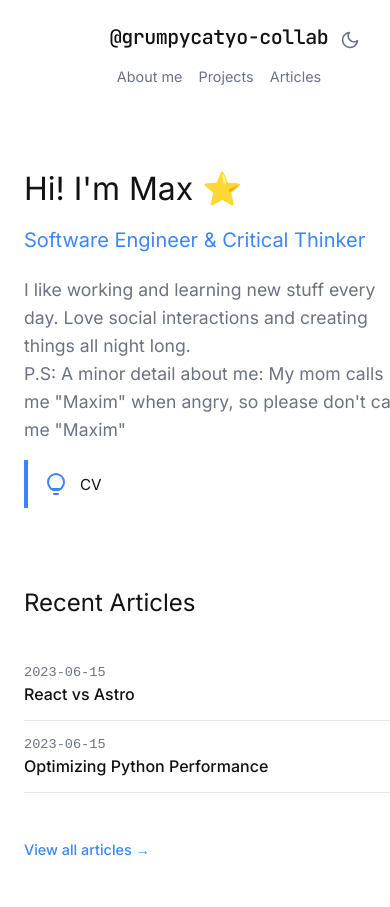
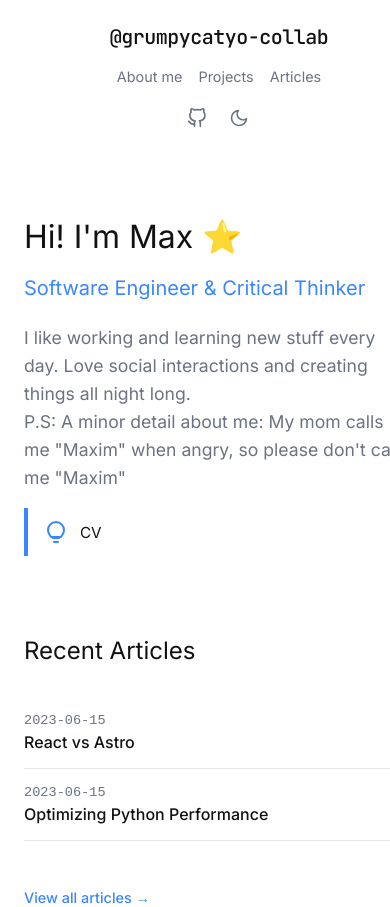
Before and after one commit to grumpycatyo-collab/max-plamadeala.com, an Astro site: page / in a window 390 px wide. Shown: the top 907 px of the page. Before the commit the page ends 859 px from the top, so only its background shows below. Built offline with nearby package versions, Linux system fonts and the light colour scheme; Astro itself is replaced by a stand-in of ours.

Commit message:
Details matter (#7)
* Add github icon

* Adjust header controls positioning on mobile

* Fix header

```diff
--- a/src/components/Header.astro
+++ b/src/components/Header.astro
@@ -4,7 +4,6 @@
 const pathname = new URL(Astro.request.url).pathname;
 const currentPath = pathname.slice(1); // remove the first "/"
 ---
-
 <header>
   <div class="container header-container">
     <div class="logo">
@@ -23,6 +22,12 @@
         </li>
       </ul>
     </nav>
+    <div class="header-controls">
+      <a href="https://github.com/grumpycatyo-collab" target="_blank" rel="noopener noreferrer" aria-label="GitHub profile" class="github-button">
+        <svg xmlns="http://www.w3.org/2000/svg" viewBox="0 0 24 24" fill="none" stroke="currentColor" stroke-width="2" stroke-linecap="round" stroke-linejoin="round" width="20" height="20">
+          <path d="M9 19c-5 1.5-5-2.5-7-3m14 6v-3.87a3.37 3.37 0 0 0-.94-2.61c3.14-.35 6.44-1.54 6.44-7A5.44 5.44 0 0 0 20 4.77 5.07 5.07 0 0 0 19.91 1S18.73.65 16 2.48a13.38 13.38 0 0 0-7 0C6.27.65 5.09 1 5.09 1A5.07 5.07 0 0 0 5 4.77a5.44 5.44 0 0 0-1.5 3.78c0 5.42 3.3 6.61 6.44 7A3.37 3.37 0 0 0 9 18.13V22"></path>
+        </svg>
+      </a>
       <button id="theme-toggle" aria-label="Toggle dark mode">
         <svg xmlns="http://www.w3.org/2000/svg" viewBox="0 0 24 24" fill="none" stroke="currentColor" stroke-width="2" stroke-linecap="round" stroke-linejoin="round" class="sun-icon">
           <circle cx="12" cy="12" r="5"></circle>
@@ -39,6 +44,7 @@
           <path d="M21 12.79A9 9 0 1 1 11.21 3 7 7 0 0 0 21 12.79z"></path>
         </svg>
       </button>
+    </div>
   </div>
 </header>
 
@@ -120,6 +126,42 @@
     display: block;
   }
 
+  .header-controls {
+  display: flex;
+  align-items: center;
+  gap: 0.75rem;
+}
+
+.icon-button {
+  color: var(--muted-color);
+  display: flex;
+  align-items: center;
+  justify-content: center;
+  padding: 0.25rem;
+  border-radius: 0.25rem;
+  transition: color 0.2s, background-color 0.2s;
+}
+
+.icon-button:hover {
+  color: var(--text-color);
+  background-color: rgba(128, 128, 128, 0.1);
+}
+
+
+.github-button {
+  color: var(--muted-color);
+  display: flex;
+  align-items: center;
+  justify-content: center;
+  padding: 0.25rem;
+  border-radius: 0.25rem;
+  transition: color 0.2s, background-color 0.2s;
+}
+
+.github-button:hover {
+  color: var(--accent-color);
+}
+
   :global(.dark) .sun-icon {
     display: block;
   }
@@ -138,8 +180,16 @@
       gap: 1rem;
     }
 
+    .header-controls {
+    display: flex;
+    flex-direction: row;
+    justify-content: space-between;
+    align-items: center;
+  }
+
+
     #theme-toggle {
-      position: absolute;
+      position: static;
       top: 1.5rem;
       right: 1.5rem;
     }
@@ -147,9 +197,9 @@
 </style>
 
 <script>
-  // Theme toggle functionality
   const themeToggle = document.getElementById('theme-toggle');
 
+  if (themeToggle) {
     themeToggle.addEventListener('click', () => {
       const isDark = document.documentElement.classList.contains('dark');
 
@@ -161,4 +211,5 @@
         localStorage.setItem('theme', 'dark');
       }
     });
+  }
 </script>
--- a/src/layouts/Layout.astro
+++ b/src/layouts/Layout.astro
@@ -12,7 +12,7 @@
   <head>
     <meta charset="UTF-8" />
     <meta name="viewport" content="width=device-width" />
-    <link rel="icon" type="image/svg+xml" href="/favicon.svg" />
+    <link rel="icon" type="image/svg+xml" href="/grumpy_cat.jpeg" />
     <meta name="description" content={description} />
     <meta name="generator" content={Astro.generator} />
     <link rel="preconnect" href="https://fonts.googleapis.com">
--- a/src/pages/index.astro
+++ b/src/pages/index.astro
@@ -19,7 +19,7 @@
 const recentProjects = sortedProjects.slice(0, 3);
 ---
 
-<Layout title="Max Plamadeala | Software Engineer">
+<Layout title="@grumpycatyo-collab">
 	<Header />
 	<main class="container">
 		<section class="hero" style="text-align: left;">
```
Also changed, not shown: public/grumpy_cat.jpeg (added). Lines whose indentation alone changed are shown as unchanged.
